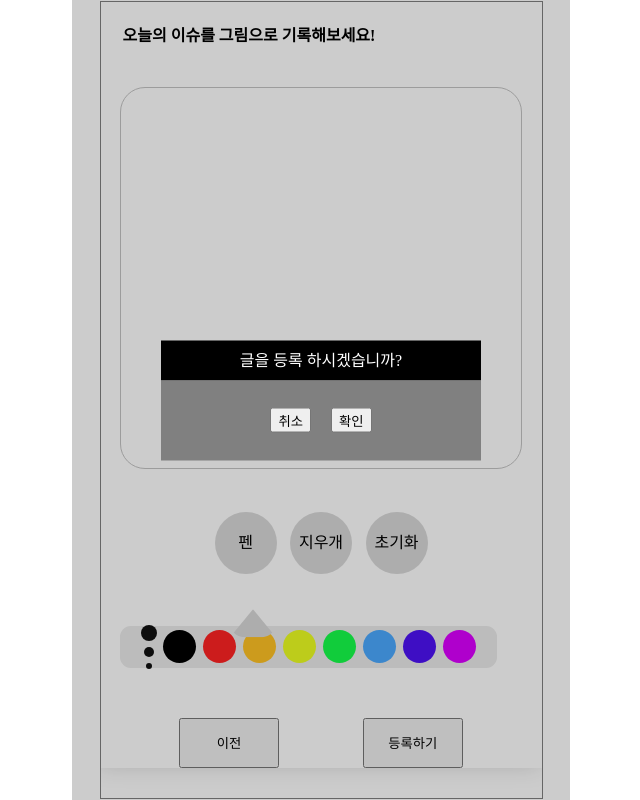
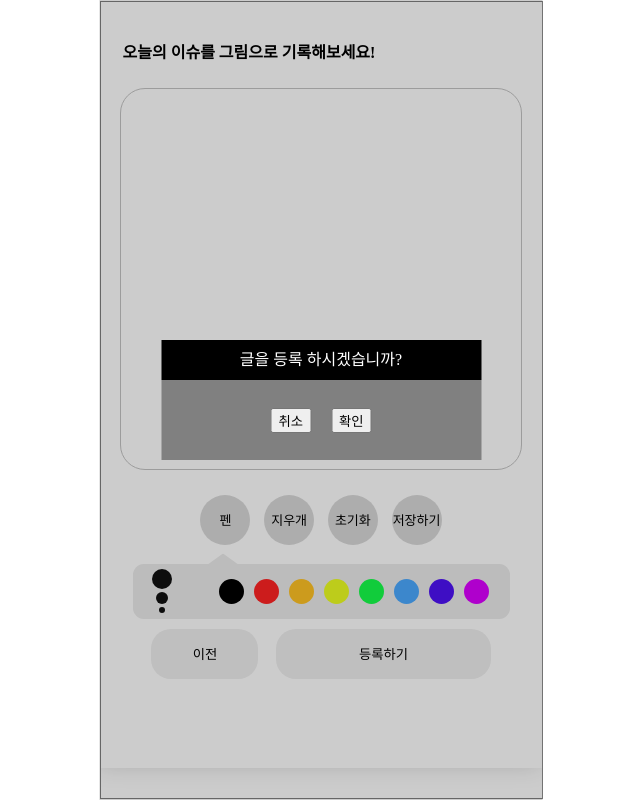
Before and after one commit to nsong113/Nine-Cloud-Front, a React (Create React App) app: page /post2 in a window 1280 px wide. Both pictures are taken after a click on the button "등록하기". Shown: the whole page, without its empty margins (319-959 px from the left). Built offline with nearby package versions, Linux system fonts and the light colour scheme.

Commit message:
[edit] draw 코드 정리 (지우)

```diff
--- a/src/components/commons/modals/confirm/confirmModal.tsx
+++ b/src/components/commons/modals/confirm/confirmModal.tsx
@@ -1,16 +1,19 @@
-import React, { MouseEvent } from 'react';
-import * as S from './confirmModal.styles';
+import React from 'react';
 import ReactDOM from 'react-dom';
 import ConfirmOverlay from '../modalSetting/overlay/confrimOverlay/ConfirmOverlay';
 import { IConfirm } from './confirmModal.types';
+
 const ConfrimModal: React.FC<IConfirm> = ({
-  onClickMoveToMain,
   onClickSubmitBtn,
+  onClickMoveToCancel,
 }) => {
   return (
     <div>
       {ReactDOM.createPortal(
-        <ConfirmOverlay onOk={onClickMoveToMain} onClose={onClickSubmitBtn} />,
+        <ConfirmOverlay
+          onOk={onClickSubmitBtn}
+          onClose={onClickMoveToCancel}
+        />,
         document.getElementById('overlay-root') as HTMLElement
       )}
     </div>
@@ -18,3 +21,9 @@ const ConfrimModal: React.FC<IConfirm> = ({
 };
 
 export default ConfrimModal;
+
+//정리:
+//라이브러리: react-dom사용 - react애플리케이션을 브라우저 환경에서 렌더링하기 위한 기능을 제공
+//ReactDOM.render() / ReactDOM.createPortal()
+
+//document.getElementById('overlay-root'):이 부분은 모달을 포털할 대상이 되는 DOM 요소를 선택 (index.html에 있는 overlay-root를 선택)
--- a/src/components/commons/modals/confirm/confirmModal.types.ts
+++ b/src/components/commons/modals/confirm/confirmModal.types.ts
@@ -1,4 +1,4 @@
 export interface IConfirm {
-  onClickMoveToMain: () => void;
+  onClickMoveToCancel: () => void;
   onClickSubmitBtn: () => void;
 }
--- a/src/components/commons/modals/modalSetting/overlay/confrimOverlay/ConfirmOverlay.styles.ts
+++ b/src/components/commons/modals/modalSetting/overlay/confrimOverlay/ConfirmOverlay.styles.ts
@@ -1,4 +1,5 @@
 import styled from 'styled-components';
+import { IStyled } from './ConfirmOverlay.types';
 
 export const ContainerDiv = styled.div`
   position: fixed;
@@ -6,18 +7,20 @@ export const ContainerDiv = styled.div`
   top: 50%;
   left: 50%;
   transform: translate(-50%, -50%);
-  width: 498px;
-  height: 923px;
+  width: 443px;
+  height: 960px;
   overflow: auto;
   background-color: rgba(0, 0, 0, 0.2);
   display: flex;
   justify-content: center;
   align-items: center;
+
+  transition: opacity 0.3s ease-in-out;
 `;
 
 export const ModalContentDiv = styled.div`
-  width: 20rem; /* 예시로 rem 단위 사용 */
-  height: 7.5rem; /* 예시로 rem 단위 사용 */
+  width: 20rem;
+  height: 7.5rem;
   display: flex;
   flex-direction: column;
   border-radius: 10px;
--- a/src/components/commons/modals/modalSetting/overlay/confrimOverlay/ConfirmOverlay.tsx
+++ b/src/components/commons/modals/modalSetting/overlay/confrimOverlay/ConfirmOverlay.tsx
@@ -1,14 +1,24 @@
-import React from 'react';
+import React, { useState } from 'react';
 import * as S from './ConfirmOverlay.styles';
 import { IConfirmMod } from './ConfirmOverlay.types';
 
 const ConfirmOverlay: React.FC<IConfirmMod> = ({ onOk, onClose }) => {
+  // const [isModalOpen, setIsModalOpen] = useState(false);
+
+  // const modalClose = () => {
+  //   setIsModalOpen((prev) => !prev);
+  // };
+
   //정보 얻어오기
 
   //post 요청
 
   return (
-    <S.ContainerDiv className='modal'>
+    <S.ContainerDiv
+      className='modal'
+      onClick={onClose}
+      // $isModalOpen={isModalOpen}
+    >
       <S.ModalContentDiv>
         <S.TitleBoxDiv>
           <S.TextStyleSpan>글을 등록 하시겠습니까?</S.TextStyleSpan>
--- a/src/components/commons/modals/modalSetting/overlay/confrimOverlay/ConfirmOverlay.types.ts
+++ b/src/components/commons/modals/modalSetting/overlay/confrimOverlay/ConfirmOverlay.types.ts
@@ -1,4 +1,10 @@
 export interface IConfirmMod {
   onClose?: () => void;
   onOk?: () => void;
+  modalClose?: () => void;
+  // $isModalOpen?: boolean;
 }
+
+export interface IStyled {
+  $isModalOpen: boolean;
+}
--- a/src/components/units/board/write/diary/BoardWriteDiary.styles.ts
+++ b/src/components/units/board/write/diary/BoardWriteDiary.styles.ts
@@ -6,20 +6,22 @@ export const DiaryContainerDiv = styled.div`
   flex-direction: column;
   justify-content: center;
   width: 100%;
+  height: 900px;
+  overflow: hidden;
 `;
 
 export const DiaryWrapperUPDiv = styled.div`
   width: 100%;
-  height: 164px;
+  min-height: 220px;
   background-color: #ededed;
   position: relative;
 `;
 
 export const DiaryWrapperDOWNdiv = styled.div`
   width: 100%;
-  height: auto;
+  min-height: 810px;
   background-color: white;
-  border-radius: 0 50px 0 0;
+  border-radius: 0 0 0 0;
   filter: drop-shadow(-2px -5px 12px rgba(0, 0, 0, 0.2));
   transform: translateY(-30px);
 `;
@@ -53,6 +55,13 @@ export const HeaderFlexBox = styled.div`
   position: absolute;
 `;
 
+export const DoneCheckBox = styled.div`
+  display: flex;
+  flex-direction: column;
+  align-items: center;
+  transform: translateY(-10px);
+`;
+
 export const OneBlackSpan = styled.div`
   width: 18px;
   height: 18px;
@@ -63,7 +72,7 @@ export const OneBlackSpan = styled.div`
 export const TwoBlankSpan = styled.div`
   width: 18px;
   height: 18px;
-  background-color: #909090;
+  background-color: #d9d9d9;
   border-radius: 50%;
 `;
 
@@ -102,38 +111,41 @@ export const DiaryToggleTitleDiv = styled.div`
 
 export const CustomToggle = styled(Toggle)`
   .react-toggle-track {
+    //배경색 - 체크여부 확인하고 초기값은 gray
     background-color: ${(props) => (props.checked ? 'yellow' : 'gray')};
-    background-color: gray;
-    width: 182px;
-    height: 50px;
-    transform: translateY(-3px);
+    width: 100px;
+    height: 30px;
+    /* transform: translateY(-3px); */
   }
 
+  //thumb의 스타일 지정
   .react-toggle-thumb {
-    background-color: blue;
-    width: 100px;
-    height: 40px;
-    border-radius: 20px;
-    transform: translateX(10px);
+    background-color: purple;
+    width: 55px;
+    height: 20px;
+    border-radius: 10px;
+    transform: translate(10px, 4px);
   }
 
+  //토글이 켜진 상태
   &.react-toggle--checked {
     .react-toggle-track {
       background-color: yellow;
     }
     .react-toggle-thumb {
       background-color: red;
-      transform: translateX(45px);
+      /* transform: translateX(45px); */
     }
   }
 
   &:hover {
     .react-toggle-track {
-      background-color: ${(props) => (props.checked ? 'red' : 'gray')};
+      background-color: ${(props) =>
+        props.checked ? 'red' : 'gray'} !important;
     }
 
     .react-toggle-thumb {
-      background-color: ${(props) => (props.checked ? 'red' : 'gray')};
+      background-color: pink;
     }
   }
 `;
@@ -147,9 +159,9 @@ export const FooterButtonBoxDiv = styled.div`
   flex-direction: row;
   justify-content: space-around;
   align-items: center;
-  width: 80%;
+  width: 90%;
   margin: 0 auto;
-  margin-top: 50px;
+  margin-bottom: 50px;
 `;
 
 export const ContentsWrapperDiv = styled.div`
@@ -193,14 +205,21 @@ export const PlusDiaryButton = styled.button`
 `;
 
 export const PrevButton = styled.button`
+  width: 30%;
   height: 50px;
-  width: 100px;
-  margin-right: 50px;
+  border-radius: 20px;
+  border: none;
+  outline: none;
+  cursor: pointer;
 `;
 
-export const SubmitButton = styled.button`
+export const NextButton = styled.button`
+  width: 60%;
   height: 50px;
-  width: 100px;
+  border-radius: 20px;
+  border: none;
+  outline: none;
+  cursor: pointer;
 `;
 
 export const InputBoxDiv = styled.div`
@@ -213,8 +232,8 @@ export const InputBoxDiv = styled.div`
 `;
 
 export const ContentsTextarea = styled.textarea`
-  width: 95%;
-  height: 95%;
+  width: 100%;
+  height: 100%;
   margin: 0 auto;
   outline: none;
   -webkit-appearance: none;
@@ -226,19 +245,17 @@ export const ContentsTextarea = styled.textarea`
   &&focus {
     outline: none;
   }
-  padding: 10px;
+  padding: 20px;
 `;
 
 export const InputDiv = styled.div`
   width: 100%;
   height: 350px;
-  /* border: 1px soInputDivlid black; */
 `;
 
 export const InputFooterBoxDiv = styled.div`
   width: 300px;
   height: 30px;
-  /* border-top: 1px solid black; */
   display: flex;
   justify-content: end;
 `;
--- a/src/components/units/board/write/diary/BoardWriteDiary.tsx
+++ b/src/components/units/board/write/diary/BoardWriteDiary.tsx
@@ -6,69 +6,65 @@ import React, {
   MutableRefObject,
 } from 'react';
 import * as S from './BoardWriteDiary.styles';
-import { checkValidationFile } from 'src/components/commons/utills/imageValidation';
+// import { checkValidationFile } from 'src/components/commons/utills/imageValidation';
 import { useNavigate } from 'react-router-dom';
 import { IoMdHeart, IoIosHeartHalf } from 'react-icons/io';
-import ConfrimModal from 'src/components/commons/modals/confirm/confirmModal';
-import Toggle from 'react-toggle';
+// import ConfrimModal from 'src/components/commons/modals/confirm/confirmModal';
 import 'react-toggle/style.css';
+import { IoIosCheckmark } from 'react-icons/io';
 
 const BoardWriteDiary = () => {
-  const [isActive, setIsActive] = useState<boolean>(false);
-  const [imgFile, setImgFile] = useState<File | null>();
-  const [preview, setPreview] = useState<string | null>('');
-  const buttonRef = React.useRef() as React.MutableRefObject<HTMLInputElement>;
+  // const [isActive, setIsActive] = useState<boolean>(false);
+  // const [imgFile, setImgFile] = useState<File | null>();
+  // const [preview, setPreview] = useState<string | null>('');
+  // const buttonRef = React.useRef() as React.MutableRefObject<HTMLInputElement>;
+  // const [isModalOpen, setIsModalOpen] = useState<boolean>(false);
+
+  // 2
+  // const onChangeImg = (event: ChangeEvent<HTMLInputElement>) => {
+  //   if (event.target.files !== null) {
+  //     const file = event.target.files[0];
+  //     if (file && file.type.substring(0, 5) === 'image') {
+  //       setImgFile(file);
+  //       setIsActive(true);
+  //     } else {
+  //       setImgFile(null);
+  //       setIsActive(true);
+  //     }
+  //   }
+  // };
+
+  // const onClickButton = () => {
+  //   buttonRef.current.click();
+  // };
+
+  // const onClickSubmitBtn = () => {
+  //   setIsModalOpen((prev) => !prev);
+  // };
+
+  // const onClickMoveToMain = () => {
+  //   navigate('/main');
+  // };
+
+  // 3
+  // useEffect(() => {
+  //   if (imgFile) {
+  //     const reader = new FileReader();
+  //     reader.onloadend = () => {
+  //       setPreview(reader.result as string);
+  //     };
+  //     reader.readAsDataURL(imgFile);
+  //   } else {
+  //     setPreview(null);
+  //   }
+  // }, [imgFile]);
   const navigate = useNavigate();
+  const [isChecked, setIsChecked] = useState(true); //이걸로 나중에 점수 확 높히기
   const [contents, setContents] = useState<string>('');
-  const [isModalOpen, setIsModalOpen] = useState<boolean>(false);
-
-  const [isChecked, setIsChecked] = useState(true);
-  // 2
-  const onChangeImg = (event: ChangeEvent<HTMLInputElement>) => {
-    if (event.target.files !== null) {
-      const file = event.target.files[0];
-      if (file && file.type.substring(0, 5) === 'image') {
-        setImgFile(file);
-        setIsActive(true);
-      } else {
-        setImgFile(null);
-        setIsActive(true);
-      }
-    }
-  };
 
   const onChangeContents = (event: ChangeEvent<HTMLTextAreaElement>) => {
     setContents(event.target.value);
   };
-
-  const onClickButton = () => {
-    buttonRef.current.click();
-  };
-
-  const onClickPrevPage = () => {
-    navigate('/post1');
-  };
-
-  const onClickSubmitBtn = () => {
-    setIsModalOpen((prev) => !prev);
-  };
-
-  const onClickMoveToMain = () => {
-    navigate('/main');
-  };
-
-  // 3
-  useEffect(() => {
-    if (imgFile) {
-      const reader = new FileReader();
-      reader.onloadend = () => {
-        setPreview(reader.result as string);
-      };
-      reader.readAsDataURL(imgFile);
-    } else {
-      setPreview(null);
-    }
-  }, [imgFile]);
 
   //토글버튼
   setIsChecked;
@@ -77,14 +73,14 @@ const BoardWriteDiary = () => {
   };
 
   //onClickNextBtn
-
+  const onClickPrevPage = () => {
+    navigate('/post');
+  };
   const onClickNextBtn = () => {
     navigate('/post2');
-    //이때 이미지 저장해야 해야 함
   };
 
   //로컬스토리지에 저장
-  //contents
   localStorage.setItem('contents', contents);
 
   return (
@@ -100,9 +96,12 @@ const BoardWriteDiary = () => {
           <S.HeaderButtonBoxDiv>
             <S.HeaderLine></S.HeaderLine>
             <S.HeaderFlexBox>
-              <S.OneBlackSpan />
+              <S.DoneCheckBox>
+                <IoIosCheckmark style={{ fontSize: '21px' }} />
+                <S.OneBlackSpan />
+              </S.DoneCheckBox>
+              <S.ThreeFilledSpan>Text</S.ThreeFilledSpan>
               <S.TwoBlankSpan />
-              <S.ThreeFilledSpan>Text</S.ThreeFilledSpan>
             </S.HeaderFlexBox>
           </S.HeaderButtonBoxDiv>
         </S.DiaryWrapperUPDiv>
@@ -161,13 +160,14 @@ const BoardWriteDiary = () => {
               </label>
             </S.DiaryToggleTitleDiv>
           </S.ContentsWrapperDiv>
+
           <S.FooterButtonBoxDiv>
             <S.PrevButton onClick={onClickPrevPage}>이전</S.PrevButton>
-            <S.SubmitButton onClick={onClickNextBtn}>다음</S.SubmitButton>
-            <div>
+            <S.NextButton onClick={onClickNextBtn}>다음</S.NextButton>
+            {/* <div>
               <S.DiaryPrivateCheckboxDiv></S.DiaryPrivateCheckboxDiv>
               <p className='OpenPublicP'>전체공개 </p>
-            </div>
+            </div> */}
           </S.FooterButtonBoxDiv>
         </S.DiaryWrapperDOWNdiv>
       </S.DiaryContainerDiv>
--- a/src/components/units/board/write/draw/BoardDrawPaper.tsx
+++ b/src/components/units/board/write/draw/BoardDrawPaper.tsx
@@ -89,6 +89,23 @@ const BoardDrawPaper = ({ width, height }: ICanvasProps) => {
   };
   const oonClickThicknessThinHandler = () => {
     setThickness(6);
+  };
+
+  //지우개 굵기 관리
+  const onCLickEraserThicknessBoldHaneler = () => {
+    setThickness(50);
+  };
+  const onCLickThicknessBoldMediumHaneler = () => {
+    setThickness(40);
+  };
+  const onClickEraserThicknessMediumHandler = () => {
+    setThickness(30);
+  };
+  const onClickThicknessMediumThinHandler = () => {
+    setThickness(20);
+  };
+  const oonClickEraserThicknessThinHandler = () => {
+    setThickness(10);
   };
 
   //drawLine(originPosition,newPosition) : 선을 그음
@@ -208,11 +225,33 @@ const BoardDrawPaper = ({ width, height }: ICanvasProps) => {
 
   const onClickPenToggleHandler = () => {
     setPen(!pen);
+    setEraser(false);
   };
 
   const onClickEraserToggleHandler = () => {
-    setPen(!eraser);
+    setEraser(!eraser);
     setColor('white');
+    setPen(false);
+  };
+
+  const onClickSaveToggleHandler = () => {
+    //다운로드 링크
+    const image = canvasRef.current?.toDataURL('image/png').split(',')[1];
+    if (image) {
+      const byteCharacters = atob(image);
+
+      const byteNumbers = new Array(byteCharacters.length);
+      for (let i = 0; i < byteCharacters.length; i++) {
+        byteNumbers[i] = byteCharacters.charCodeAt(i);
+      }
+      const u8arr = new Uint8Array(byteNumbers);
+      const file = new Blob([u8arr], { type: 'image/png' });
+
+      const downloadLink = document.createElement('a');
+      downloadLink.href = URL.createObjectURL(file);
+      downloadLink.download = 'drawing.png';
+      downloadLink.click();
+    }
   };
 
   const onClickInitToggleHandler = () => {
@@ -265,6 +304,7 @@ const BoardDrawPaper = ({ width, height }: ICanvasProps) => {
       console.log('imageUrl', imageUrl);
 
       const formData = new FormData();
+      console.log('file', file);
       formData.append('picture', file);
       // formData.append('EmotionStatus',  Number(localStorage.getItem('countAverage')));
       // formData.append('content',  localStorage.getItem('contents'));
@@ -317,6 +357,9 @@ const BoardDrawPaper = ({ width, height }: ICanvasProps) => {
           지우개
         </S.FirstToggle>
         <S.FirstToggle onClick={onClickInitToggleHandler}>초기화</S.FirstToggle>
+        <S.FirstToggle onClick={onClickSaveToggleHandler}>
+          저장하기
+        </S.FirstToggle>
       </S.ToggleBox>
       {pen && (
         <>
@@ -371,6 +414,30 @@ const BoardDrawPaper = ({ width, height }: ICanvasProps) => {
           </S.ColorSettingDiv>
         </>
       )}
+      {eraser && (
+        <>
+          <S.EraserArrowDiv></S.EraserArrowDiv>
+          <S.ColorSettingDiv>
+            <S.EraserThicknessDiv>
+              <S.EraserThicknessBold
+                onClick={onCLickEraserThicknessBoldHaneler}
+              ></S.EraserThicknessBold>
+              <S.ThicknessBoldMedium
+                onClick={onCLickThicknessBoldMediumHaneler}
+              ></S.ThicknessBoldMedium>
+              <S.EraserThicknessMedium
+                onClick={onClickEraserThicknessMediumHandler}
+              ></S.EraserThicknessMedium>
+              <S.ThicknessMediumThin
+                onClick={onClickThicknessMediumThinHandler}
+              ></S.ThicknessMediumThin>
+              <S.EraserThicknessThin
+                onClick={oonClickEraserThicknessThinHandler}
+              ></S.EraserThicknessThin>
+            </S.EraserThicknessDiv>
+          </S.ColorSettingDiv>
+        </>
+      )}
     </div>
   );
 };
--- a/src/components/units/board/write/draw/BoardWriteDraw.styles.ts
+++ b/src/components/units/board/write/draw/BoardWriteDraw.styles.ts
@@ -1,6 +1,3 @@
-import { TbSquareRoundedNumber1 } from 'react-icons/tb';
-import { TbSquareRoundedNumber2Filled } from 'react-icons/tb';
-import { TbSquareRoundedNumber3 } from 'react-icons/tb';
 import styled from 'styled-components';
 import { IPalette } from './BoardWriteDraw.types';
 
@@ -8,20 +5,23 @@ export const DrawContainerDiv = styled.div`
   display: flex;
   flex-direction: column;
   justify-content: center;
+  width: 100%;
+  height: 900px;
+  overflow: hidden;
 `;
 
 export const DrawWrapperUPDiv = styled.div`
   width: 100%;
-  height: 164px;
+  min-height: 220px;
   background-color: #ededed;
   position: relative;
 `;
 
 export const DrawWrapperDOWNdiv = styled.div`
   width: 100%;
-  height: auto;
+  min-height: 810px;
   background-color: white;
-  border-radius: 0 0 0 0;
+  border-radius: 0 50px 0 0;
   filter: drop-shadow(-2px -5px 12px rgba(0, 0, 0, 0.2));
   transform: translateY(-30px);
 `;
@@ -53,6 +53,12 @@ export const HeaderFlexBox = styled.div`
   align-items: center;
   justify-content: space-between;
   position: absolute;
+`;
+export const DoneCheckBox = styled.div`
+  display: flex;
+  flex-direction: column;
+  align-items: center;
+  transform: translateY(-10px);
 `;
 
 export const OneBlackSpan = styled.div`
@@ -97,7 +103,7 @@ export const DrawTitleBox = styled.div`
 export const DrawWriteTitleH3 = styled.h3`
   text-align: left;
   font-weight: 700;
-  margin: 87px 0 26px 0;
+  margin: 87px 0 10px 0;
 `;
 
 export const ProgressWrapperDiv = styled.div`
@@ -120,31 +126,40 @@ export const ButtonWrapperDiv = styled.div`
   flex-direction: row;
   justify-content: space-around;
   align-items: center;
-  width: 80%;
+  width: 90%;
   margin: 0 auto;
-  margin-top: 50px;
+  margin-bottom: 50px;
 `;
 
 export const PrevButton = styled.button`
+  width: 30%;
   height: 50px;
-  width: 100px;
-  margin-right: 50px;
+  border-radius: 20px;
+  border: none;
+  outline: none;
+  cursor: pointer;
 `;
 
 export const NextButton = styled.button`
+  width: 60%;
   height: 50px;
-  width: 100px;
+  border-radius: 20px;
+  border: none;
+  outline: none;
+  cursor: pointer;
 `;
 
 export const ColorSettingDiv = styled.div`
   width: 377px;
-  height: 29px;
+  height: 55px;
   border-radius: 11px;
   background-color: #ebebeb;
   display: flex;
   align-items: center;
   justify-content: space-between;
-  padding: 21px;
+  padding: 0 21px;
+  margin: 0 auto;
+  margin-bottom: 10px;
 `;
 
 export const ThicknessDiv = styled.div`
@@ -157,17 +172,19 @@ export const ThicknessDiv = styled.div`
 `;
 
 export const ThicknessBold = styled.div`
-  width: 16px;
-  height: 16px;
+  width: 20px;
+  height: 20px;
   border-radius: 50%;
   background-color: #111;
+  cursor: pointer;
 `;
 
 export const ThicknessMedium = styled.div`
-  width: 10px;
-  height: 10px;
+  width: 12px;
+  height: 12px;
   border-radius: 50%;
   background-color: #111;
+  cursor: pointer;
 `;
 
 export const ThicknessThin = styled.div`
@@ -175,49 +192,113 @@ export const ThicknessThin = styled.div`
   height: 6px;
   border-radius: 50%;
   background-color: #111;
+  cursor: pointer;
+`;
+
+export const EraserThicknessBold = styled.div`
+  width: 43px;
+  height: 43px;
+  border-radius: 50%;
+  background-color: #111;
+  cursor: pointer;
+`;
+export const ThicknessBoldMedium = styled.div`
+  width: 38px;
+  height: 38px;
+  border-radius: 50%;
+  background-color: #111;
+  cursor: pointer;
+`;
+
+export const EraserThicknessMedium = styled.div`
+  width: 31px;
+  height: 31px;
+  border-radius: 50%;
+  background-color: #111;
+  cursor: pointer;
+`;
+
+export const ThicknessMediumThin = styled.div`
+  width: 24px;
+  height: 24px;
+  border-radius: 50%;
+  background-color: #111;
+  cursor: pointer;
+`;
+
+export const EraserThicknessThin = styled.div`
+  width: 15px;
+  height: 15px;
+  border-radius: 50%;
+  background-color: #111;
+  cursor: pointer;
 `;
 
 export const ColorPaletteFlexDiv = styled.div`
   display: flex;
   align-items: center;
   justify-content: space-between;
-  gap: 7px;
+  gap: 10px;
 `;
 
 export const Palette = styled.div<IPalette>`
-  width: 33px;
-  height: 33px;
+  width: 25px;
+  height: 25px;
   border-radius: 50%;
   background-color: ${(props) => props.color};
+  cursor: pointer;
 `;
 
 export const ArrowDiv = styled.div`
   width: 0px;
   height: 0px;
   border-style: solid;
-  border-width: 0 23px 28px 23px;
-  border-color: transparent transparent #d9d9d9 transparent;
+  border-width: 0 18px 13px 18px;
+  border-color: transparent transparent #ebebeb transparent;
   transform: rotate(0deg);
   border-radius: 20px;
-  transform: translate(110px, 40%);
+  transform: translate(85px, 20%);
   z-index: -1;
 `;
 
 export const ToggleBox = styled.div`
-  width: 213px;
+  width: 60%;
   height: 61px;
-  margin: 24px auto;
+  margin: 0 auto;
   display: flex;
   align-items: center;
   justify-content: space-between;
 `;
 
 export const FirstToggle = styled.div`
-  width: 62px;
-  height: 62px;
+  width: 50px;
+  height: 50px;
   border-radius: 50%;
   background-color: #d9d9d9;
   display: flex;
+  font-size: 13px;
   align-items: center;
   justify-content: center;
+  cursor: pointer;
 `;
+
+//////////eraser
+export const EraserArrowDiv = styled.div`
+  width: 0px;
+  height: 0px;
+  border-style: solid;
+  border-width: 0 18px 13px 18px;
+  border-color: transparent transparent #ebebeb transparent;
+  transform: rotate(0deg);
+  border-radius: 20px;
+  transform: translate(150px, 20%);
+  z-index: -1;
+`;
+
+export const EraserThicknessDiv = styled.div`
+  width: 100%;
+  display: flex;
+  align-items: center;
+  justify-content: space-between;
+  gap: 10px;
+`;
--- a/src/components/units/board/write/draw/BoardWriteDraw.tsx
+++ b/src/components/units/board/write/draw/BoardWriteDraw.tsx
@@ -3,40 +3,30 @@ import * as S from './BoardWriteDraw.styles';
 import { useNavigate } from 'react-router-dom';
 import BoardDrawPaper from './BoardDrawPaper';
 import ConfrimModal from 'src/components/commons/modals/confirm/confirmModal';
+import { IoIosCheckmark } from 'react-icons/io';
 
 const BoardWriteDraw = () => {
   const navigate = useNavigate();
   const [isModalOpen, setIsModalOpen] = useState<boolean>(false);
-  const onClickNextBtn = () => {
-    navigate('/post3');
-    //이때 이미지 저장해야 해야 함
-  };
 
   const onClickPrevBtn = () => {
-    navigate('/post');
+    navigate('/post3');
   };
-
-  //캔버스 useRef로 선택하기
-  const canvasRef = useRef<HTMLCanvasElement>(null);
-
-  // //이미지 저장하기
-  //https://velog.io/@nala723/%EA%B7%B8%EB%A6%BC%ED%8C%90%EC%9C%BC%EB%A1%9C-%EA%B7%B8%EB%A6%B0-%EA%B7%B8%EB%A6%BC-%EC%84%9C%EB%B2%84%EC%99%80-%EC%86%8C%ED%86%B5-postget
-
-  // formData.append('title',title)
-
-  //ref props로 전달하기
-  const onClickMoveToMain = () => {
+  const onClickSubmitBtn = () => {
     navigate('/main');
   };
-  const onClickSubmitBtn = () => {
+  const onClickMoveToCancel = () => {
+    setIsModalOpen((prev) => !prev);
+  };
+  const onClickAddBtn = () => {
     setIsModalOpen((prev) => !prev);
   };
   return (
     <>
       {isModalOpen && (
         <ConfrimModal
-          onClickMoveToMain={onClickMoveToMain}
           onClickSubmitBtn={onClickSubmitBtn}
+          onClickMoveToCancel={onClickMoveToCancel}
         />
       )}
       <S.DrawContainerDiv>
@@ -44,9 +34,15 @@ const BoardWriteDraw = () => {
           <S.HeaderButtonBoxDiv>
             <S.HeaderLine></S.HeaderLine>
             <S.HeaderFlexBox>
-              <S.OneBlackSpan />
+              <S.DoneCheckBox>
+                <IoIosCheckmark style={{ fontSize: '21px' }} />
+                <S.OneBlackSpan />
+              </S.DoneCheckBox>
+              <S.DoneCheckBox>
+                <IoIosCheckmark style={{ fontSize: '21px' }} />
+                <S.OneBlackSpan />
+              </S.DoneCheckBox>
               <S.ThreeFilledSpan>Drawing</S.ThreeFilledSpan>
-              <S.TwoBlankSpan />
             </S.HeaderFlexBox>
           </S.HeaderButtonBoxDiv>
         </S.DrawWrapperUPDiv>
@@ -60,7 +56,7 @@ const BoardWriteDraw = () => {
             <BoardDrawPaper width={400} height={380} />
             <S.ButtonWrapperDiv>
               <S.PrevButton onClick={onClickPrevBtn}>이전</S.PrevButton>
-              <S.NextButton onClick={onClickSubmitBtn}>등록하기</S.NextButton>
+              <S.NextButton onClick={onClickAddBtn}>등록하기</S.NextButton>
             </S.ButtonWrapperDiv>
           </S.ContainerDiv>
         </S.DrawWrapperDOWNdiv>
```
Also changed, not shown: public/index.html (+0 -23 lines), src/components/commons/modals/confirm/confirmModal.styles.ts (+51 -48 lines).
